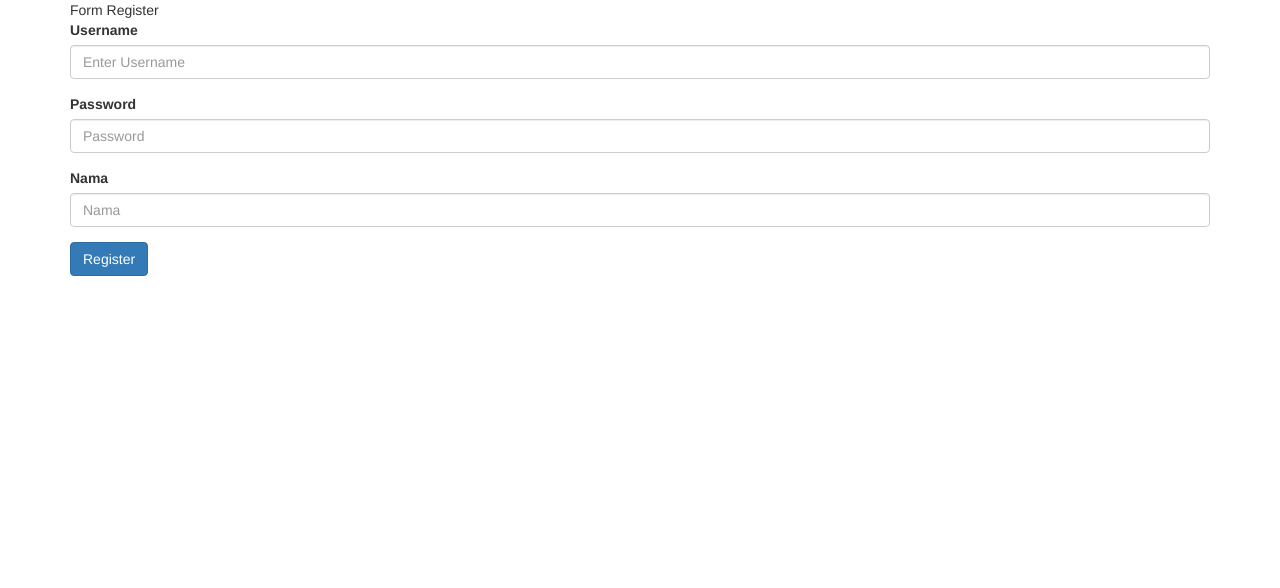
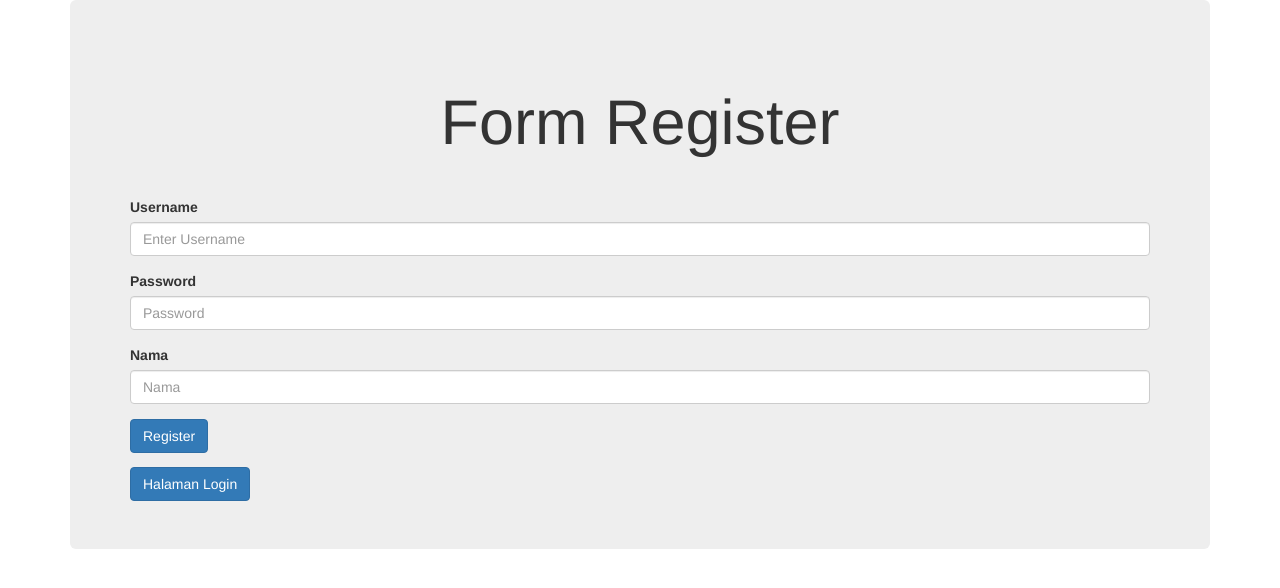
Before and after one commit to tyannk/Pemrograman-Web-2, a CodeIgniter app: page /Pemrograman-Web-2/register in a window 1280 px wide. Shown: the top 588 px of the page. Run offline with CodeIgniter, Linux system fonts and the light colour scheme.

Commit message:
Menyempurnakan halaman login dan register

```diff
--- a/Latihan/myproject/application/views/vw_register.php
+++ b/Latihan/myproject/application/views/vw_register.php
@@ -7,9 +7,11 @@
 
 <body>
     <div class="container">
-        <div class="card">
-            <div class="card-header">
-                Form Register
+        <div class="jumbotron">
+            <div class="page-header">
+                <center>
+                    <h1>Form Register</h1>
+                </center>
             </div>
             <div class="card-body">
                 <?php
@@ -34,6 +36,7 @@
                     </div>
                     <button type="submit" class="btn btn-primary">Register</button>
                 </form>
+                <a href="login"><button type="submit" class="btn btn-primary">Halaman Login</button></a>
             </div>
         </div>
     </div>
```
Also changed, not shown: Latihan/myproject/application/views/vw_login.php (+6 -3 lines).
